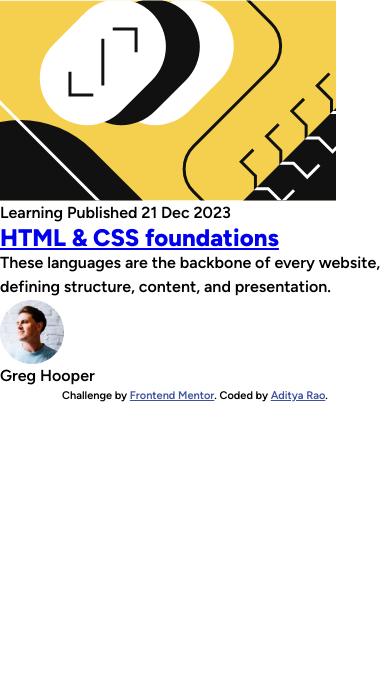
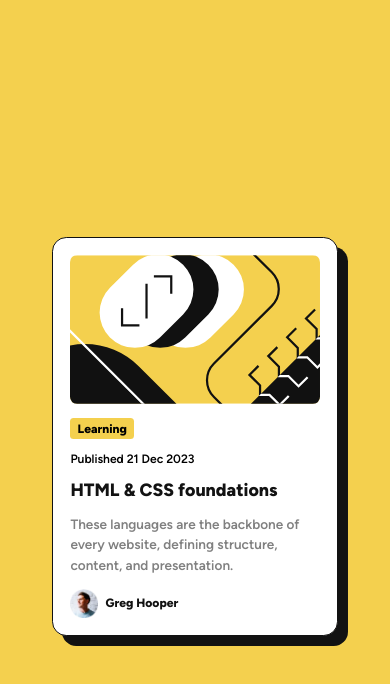
Before and after one commit to thisisadityarao/FM-blog-preview-card, a plain HTML site: page index.html in a window 390 px wide. Drawn offline with Linux system fonts and the light colour scheme.

Commit message:
Style card component and make it responsive

```diff
--- a/index.html
+++ b/index.html
@@ -29,15 +29,17 @@
 
 <body>
   <main>
-    <article>
+    <article class="article">
       <img src="/assets/images/illustration-article.svg" alt="Image related to this article">
+
       <span class="article__tag">Learning</span>
 
       <span class="article__date">Published 21 Dec 2023</span>
 
-      <h1><a href="#">HTML & CSS foundations</a></h1>
+      <h1 class="article__title"><a href="#">HTML & CSS foundations</a></h1>
 
-      <p>These languages are the backbone of every website, defining structure, content, and presentation.</p>
+      <p class="article__text">These languages are the backbone of every website, defining structure, content, and
+        presentation.</p>
 
       <div class="article__author">
         <img src="/assets/images/image-avatar.webp" alt="Greg Hooper">
@@ -46,11 +48,12 @@
     </article>
   </main>
 
-
+  <!--
   <div class="attribution">
     Challenge by <a href="https://www.frontendmentor.io?ref=challenge" target="_blank">Frontend Mentor</a>.
     Coded by <a href="#">Aditya Rao</a>.
   </div>
+  -->
 </body>
 
 </html>
--- a/style.css
+++ b/style.css
@@ -1,3 +1,11 @@
+:root {
+  --background-color: hsl(47, 88%, 63%);
+  --card-background-color: hsl(0, 0%, 100%);
+  --card-boxShadow-color: hsl(0, 0%, 7%);
+  --text-color: hsl(0, 0%, 50%);
+  --title-color: hsl(0, 0%, 7%);
+}
+
 /* Figtree SemiBold */
 @font-face {
   font-family: "Figtree";
@@ -16,9 +24,110 @@
 }
 
 html {
-  font-size: 16px;
+  font-size: 1rem;
+  font-size: clamp(0.875rem, 0.804rem + 0.36vw, 1.125rem);
 }
 
 body {
   font-family: "Figtree", sans-serif;
+  padding: 1rem;
+  background-color: var(--background-color);
 }
+
+main {
+  height: 100svh;
+  display: flex;
+  flex-direction: column;
+  justify-content: center;
+  align-items: center;
+}
+
+.article {
+  max-width: 20rem;
+  background-color: var(--card-background-color);
+  border: 1px solid hsl(0, 0%, 7%);
+  border-radius: 1rem;
+  padding: 1.2rem;
+  display: flex;
+  flex-direction: column;
+  box-shadow: 0.7rem 0.7rem var(--card-boxShadow-color);
+}
+
+.article > img {
+  border-radius: 0.5rem;
+}
+
+.article__tag {
+  background-color: var(--background-color);
+  padding: 0.1rem 0.5rem;
+  border-radius: 0.25rem;
+  font-size: 0.85rem;
+  font-weight: 800;
+  width: fit-content;
+  margin-top: 1rem;
+}
+
+.article__date {
+  margin-top: 0.75rem;
+  font-size: 0.85rem;
+}
+
+.article__title {
+  margin-top: 0.85rem;
+  font-size: 1.25rem;
+}
+
+.article__title > a {
+  text-decoration: none;
+  color: var(--title-color);
+  cursor: pointer;
+}
+
+.article__title > a:link,
+.article__title > a:visited {
+  color: var(--title-color);
+}
+
+.article__title > a:hover,
+.article__title > a:active {
+  color: var(--background-color);
+}
+
+.article__text {
+  color: var(--text-color);
+  margin-top: 1rem;
+  font-size: 0.95rem;
+}
+
+.article__author {
+  display: flex;
+  align-items: center;
+  justify-content: flex-start;
+  gap: 0.5rem;
+  margin-top: 1rem;
+}
+
+.article__author > img {
+  width: 28px;
+}
+
+.article__author > span {
+  font-size: 0.85rem;
+  font-weight: 800;
+  color: var(--title-color);
+}
+
+@media (min-width: 45rem) {
+  .article {
+    max-width: 21rem;
+  }
+
+  .article__author > img {
+    width: 32px;
+  }
+
+  .article__title {
+    margin-top: 1rem;
+    font-size: 1.25rem;
+  }
+}
```
